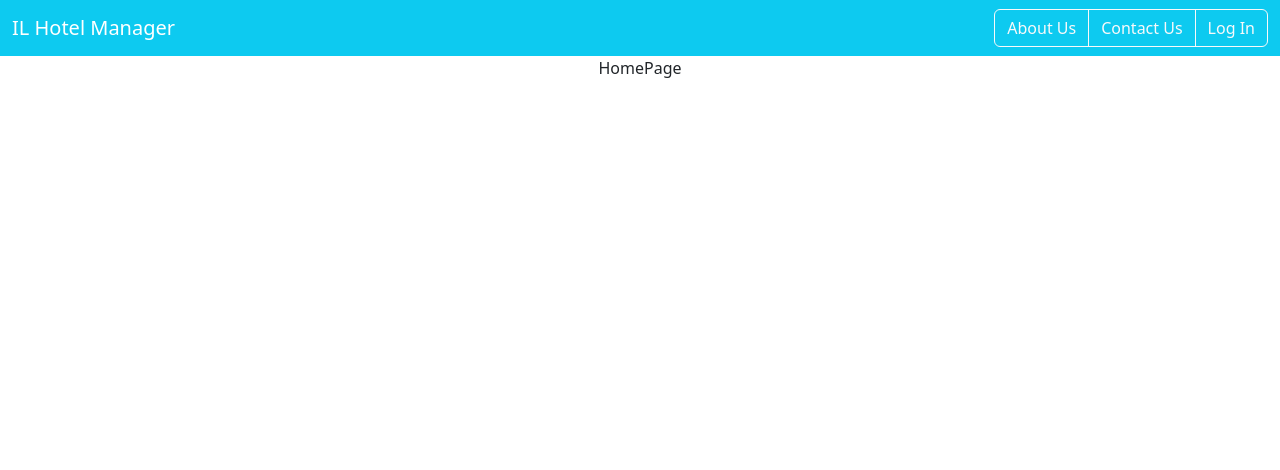
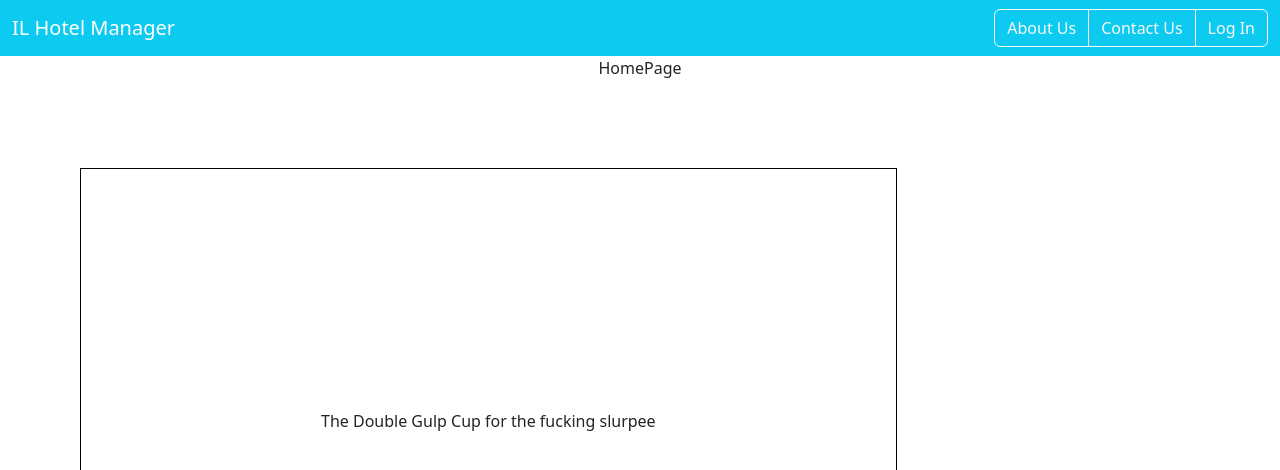
Before and after one commit to jsiudowski/HotelRegistrySystemCS270, a React (Create React App) app in the folder hotel-front/: page / in a window 1280 px wide. Shown: the top 470 px of the page. Built offline with nearby package versions, Linux system fonts and the light colour scheme.

Commit message:
Added minor stuff to flex on the Home.js and Index.css
Have borders and tilte ready for home page

[will work on images and other borders next]

```diff
--- a/hotel-front/src/index.css
+++ b/hotel-front/src/index.css
@@ -11,3 +11,10 @@ code {
   font-family: source-code-pro, Menlo, Monaco, Consolas, 'Courier New',
     monospace;
 }
+
+.title-black-border {
+  border: 1px solid black;
+  length: 15px;
+  padding: 15rem;
+  margin: 5rem;
+}
--- a/hotel-front/src/pages/Home.js
+++ b/hotel-front/src/pages/Home.js
@@ -2,6 +2,14 @@ import React from 'react'
 
 export default function HomePage() {
   return (
-    <div>HomePage</div>
+    <div>HomePage
+      <div class = "containter">
+        <h1></h1>
+        <div class ="d-lg-flex">
+          <div class = "title-black-border"> The Double Gulp Cup for the fucking slurpee
+          </div>
+        </div>
+      </div>
+    </div>
   )
 }
```
